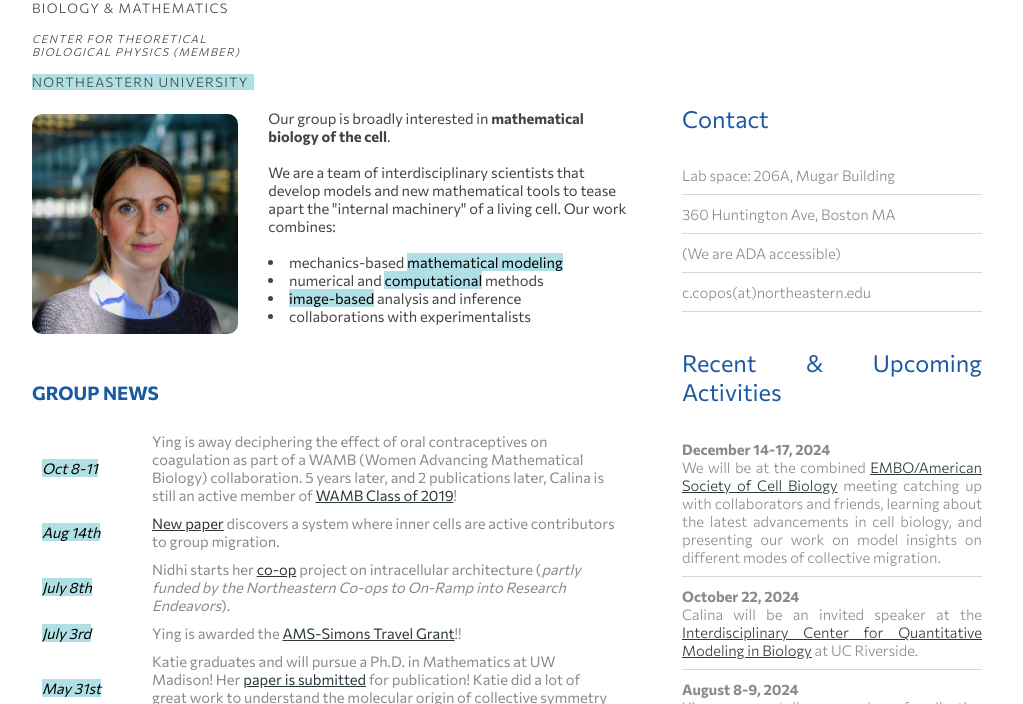
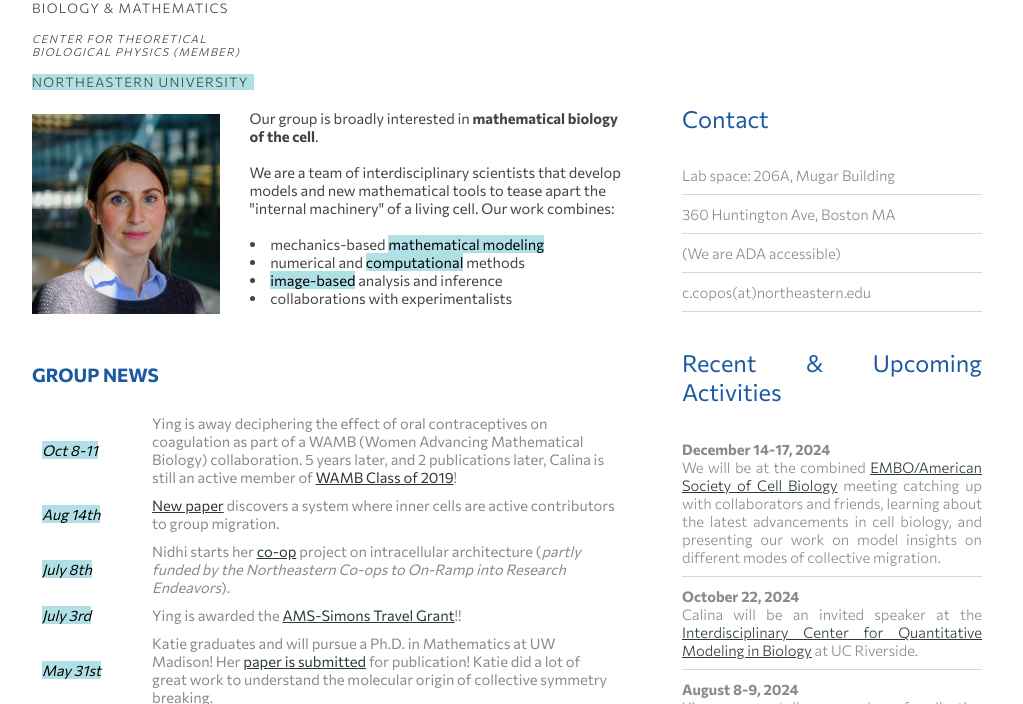
Before and after one commit to calinacopos/calinacopos.github.io, a plain HTML site: page index.html in a window 1280 px wide. Shown: the part 96-800 px from the top of the page, without its empty margins (128-1151 px from the left). Drawn offline with Linux system fonts and the light colour scheme.

Commit message:
index fix

```diff
--- a/index.html
+++ b/index.html
@@ -43,7 +43,7 @@
         <!-- CONTENT -->
 		<div id="content">
 			<div id="post1">
-                <img class="card-img" src="images/CalinaCopos.jpg" alt="" id="photo" height=200px >
+                <img src="images/CalinaCopos.jpg" alt="" id="photo" height=200px>
 
                 <p>Our group is broadly interested in <b>mathematical biology of the cell</b>. <br><br>We are a team of interdisciplinary scientists that develop models and new mathematical tools to tease apart the "internal machinery" of a living cell. Our work combines:
                 <li margin=20px 0;>mechanics-based <mark>mathematical modeling</mark></li>
```
